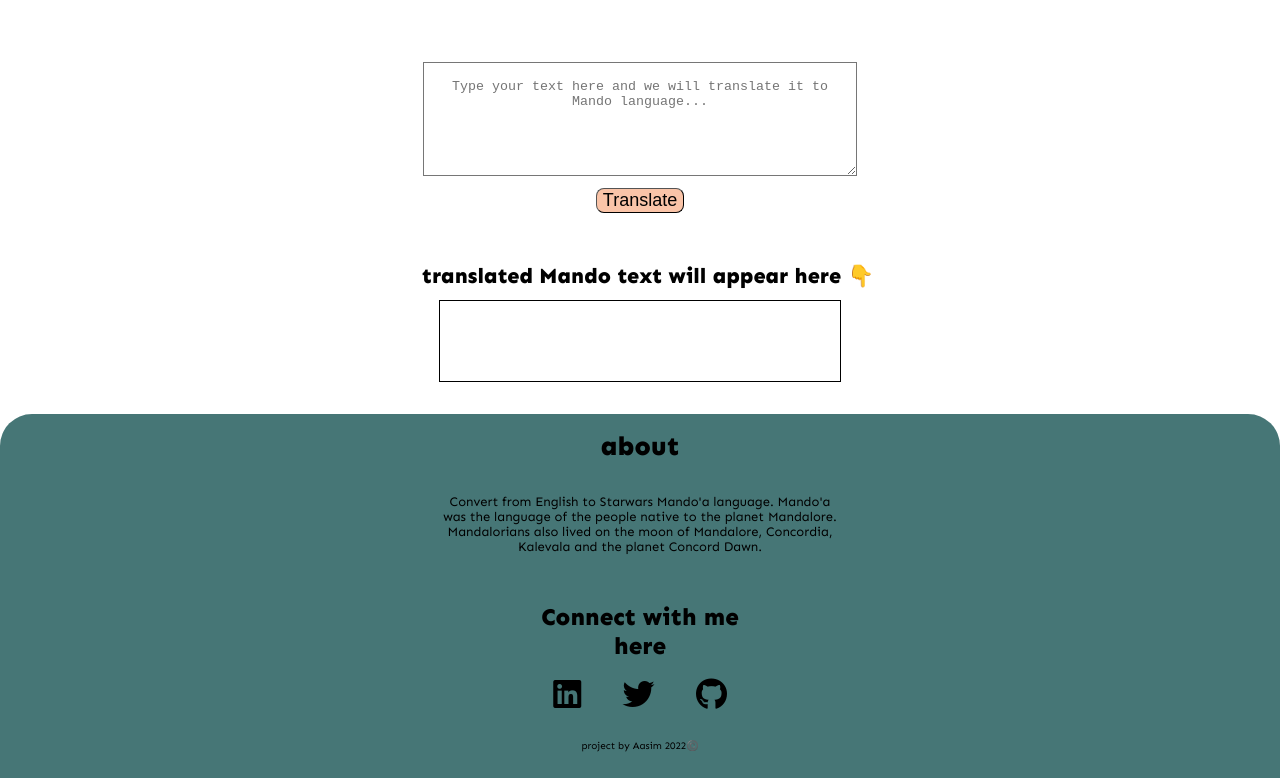
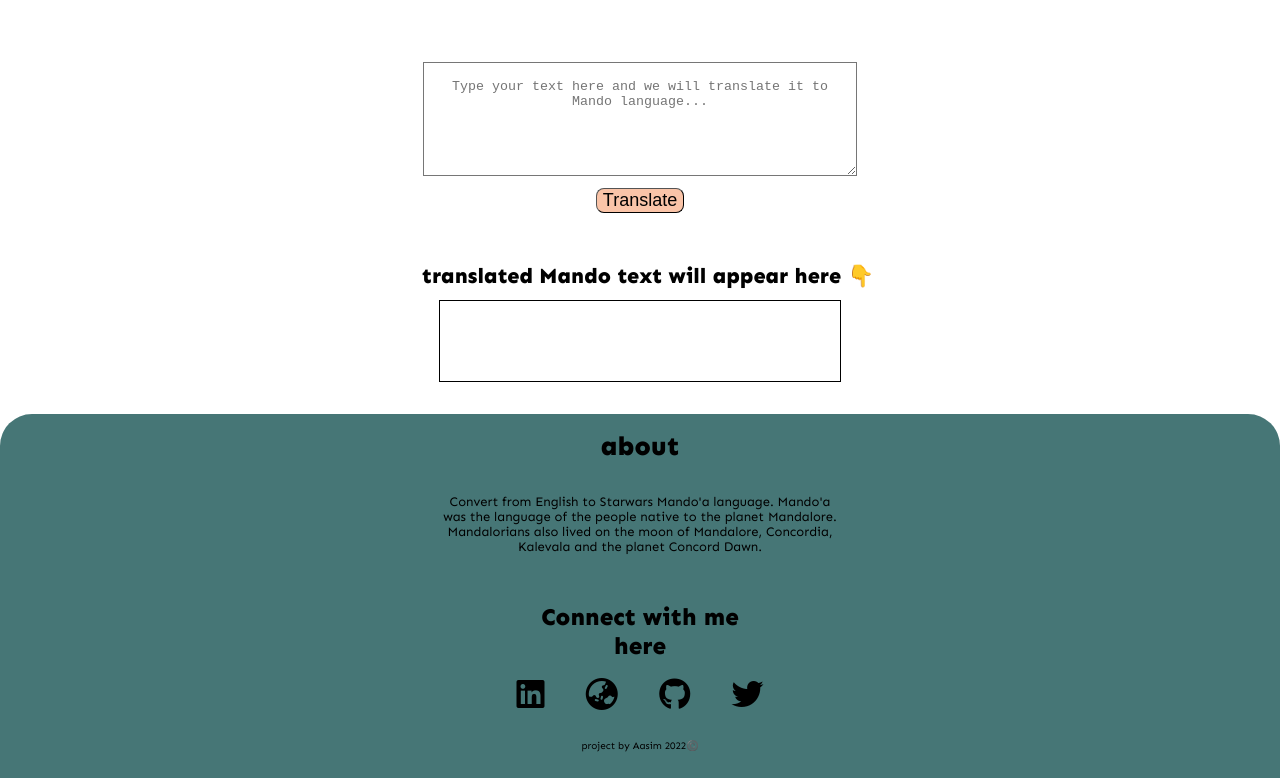
Before and after one commit to aasimd/mando-translation-app, a plain HTML site: page index.html in a window 1280 px wide. Shown: the part 333-1111 px from the top of the page. Drawn offline with Linux system fonts and the light colour scheme.

Commit message:
portfolio link added

```diff
--- a/index.html
+++ b/index.html
@@ -37,14 +37,17 @@
             Connect with me here
             </h5>
             <li class="non-bullet">
-            <a target="_blank" href="https://linkedin.com/in/aasim-dongarkar-28b365231"><i class="fa-brands fa-linkedin"></i></a>
+                <a target="_blank" href="https://linkedin.com/in/aasim-dongarkar-28b365231"><i class="fa-brands fa-linkedin"></i></a>
             </li>
             <li class="non-bullet">
-            <a href="https://twitter.com/dthree01"><i class="fa-brands fa-twitter"></i></a>
+                <a target="_blank" href="https://aasim-portfolio.netlify.app"><i class="fa-solid fa-earth-asia"></i></a>
             </li>
             <li class="non-bullet">
-            <a href="https://github.com/aasimd"><i class="fa-brands fa-github"></i></a>
+                <a target="_blank" href="https://github.com/aasimd"><i class="fa-brands fa-github"></i></a>
             </li>
+            <li class="non-bullet">
+                <a target="_blank" href="https://twitter.com/dthree01"><i class="fa-brands fa-twitter"></i></a>
+                </li>
         </div>
         </li>
         <p class="credit">
```
